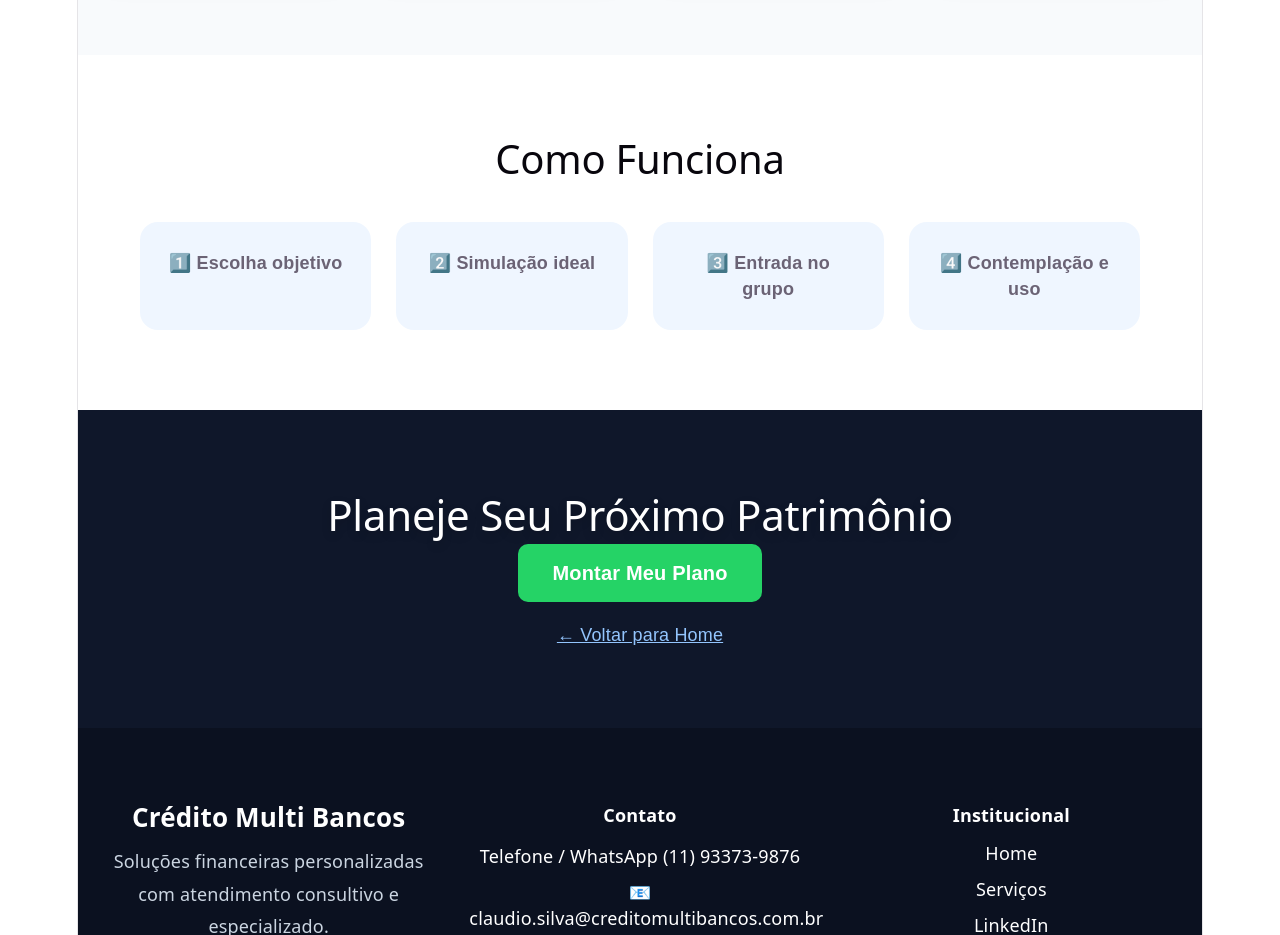
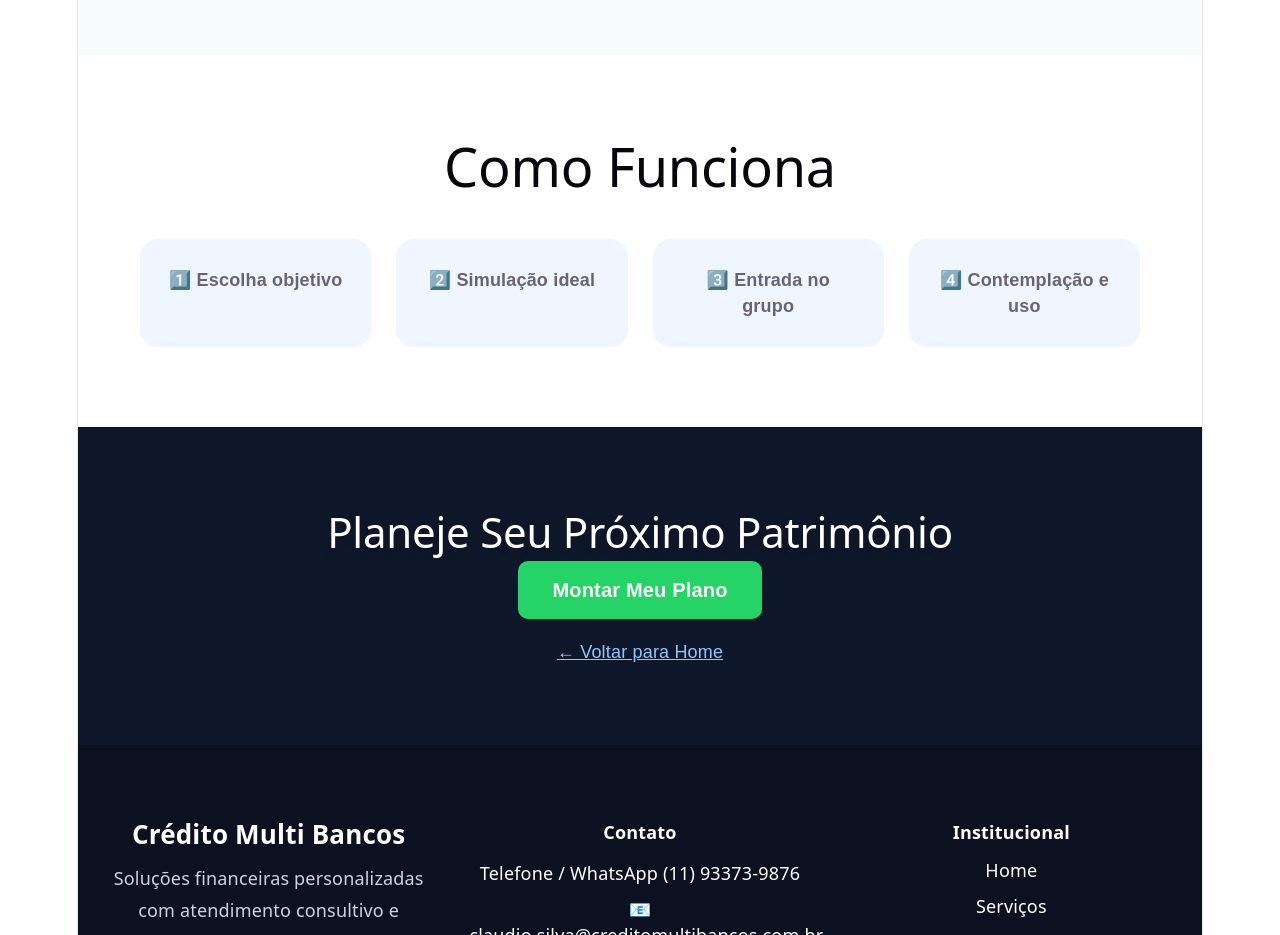
Before and after one commit to claudiofernand8647/meu-site, a React (Vite) app: page /consorcio in a window 1280 px wide. Shown: the part 960-1895 px from the top of the page. Built offline with nearby package versions, Linux system fonts and the light colour scheme.

Commit message:
Melhoria navbar mobile

```diff
--- a/src/pages/Consorcio.jsx
+++ b/src/pages/Consorcio.jsx
@@ -128,7 +128,7 @@ function Consorcio() {
           textAlign: "center"
         }}>
           <h2 style={{
-            fontSize: "40px",
+            fontSize: window.innerWidth < 768 ? "40px" : "54px",
             marginBottom: "40px"
           }}>
             Como Funciona
```
